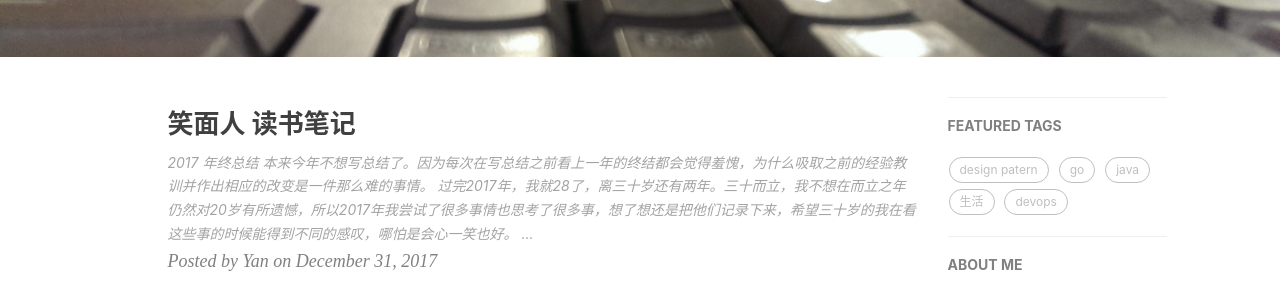
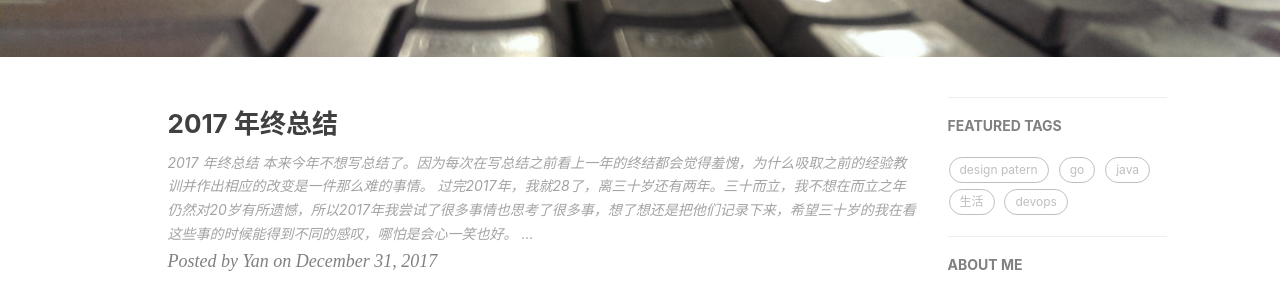
Before and after one commit to alvindaiyan/alvindaiyan.github.io, a Jekyll site: the page built from index.html, in a window 1280 px wide and 900 px high. Shown: the part 361-656 px from the top of the window. Built offline with Jekyll 4.4.1, drawn with Linux system fonts in a browser that asks for light colours; nearby versions of some CDN libraries; the list of posts is cut into pages by our own code; comment, search, counter and statistics services are not loaded.

Commit message:
fixed title

```diff
--- a/_posts/life/2017-12-31-year-memo.md
+++ b/_posts/life/2017-12-31-year-memo.md
@@ -1,6 +1,6 @@
 ---
 layout: post
-title:  "笑面人 读书笔记"
+title:  "2017 年终总结"
 date:   2017-12-31 12:00:00
 author:     "Yan"
 header-img: "img/memo.jpg"
```
